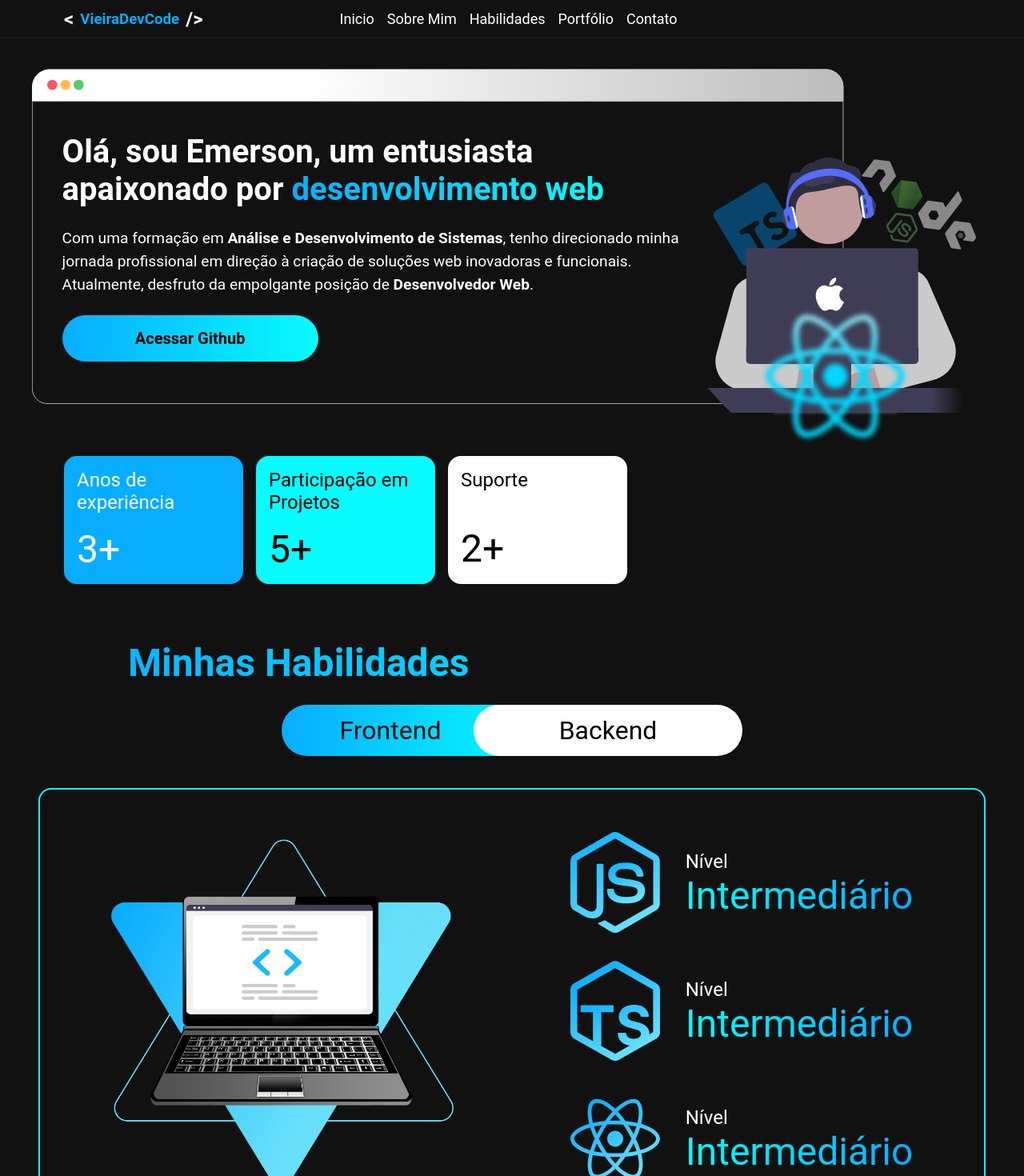
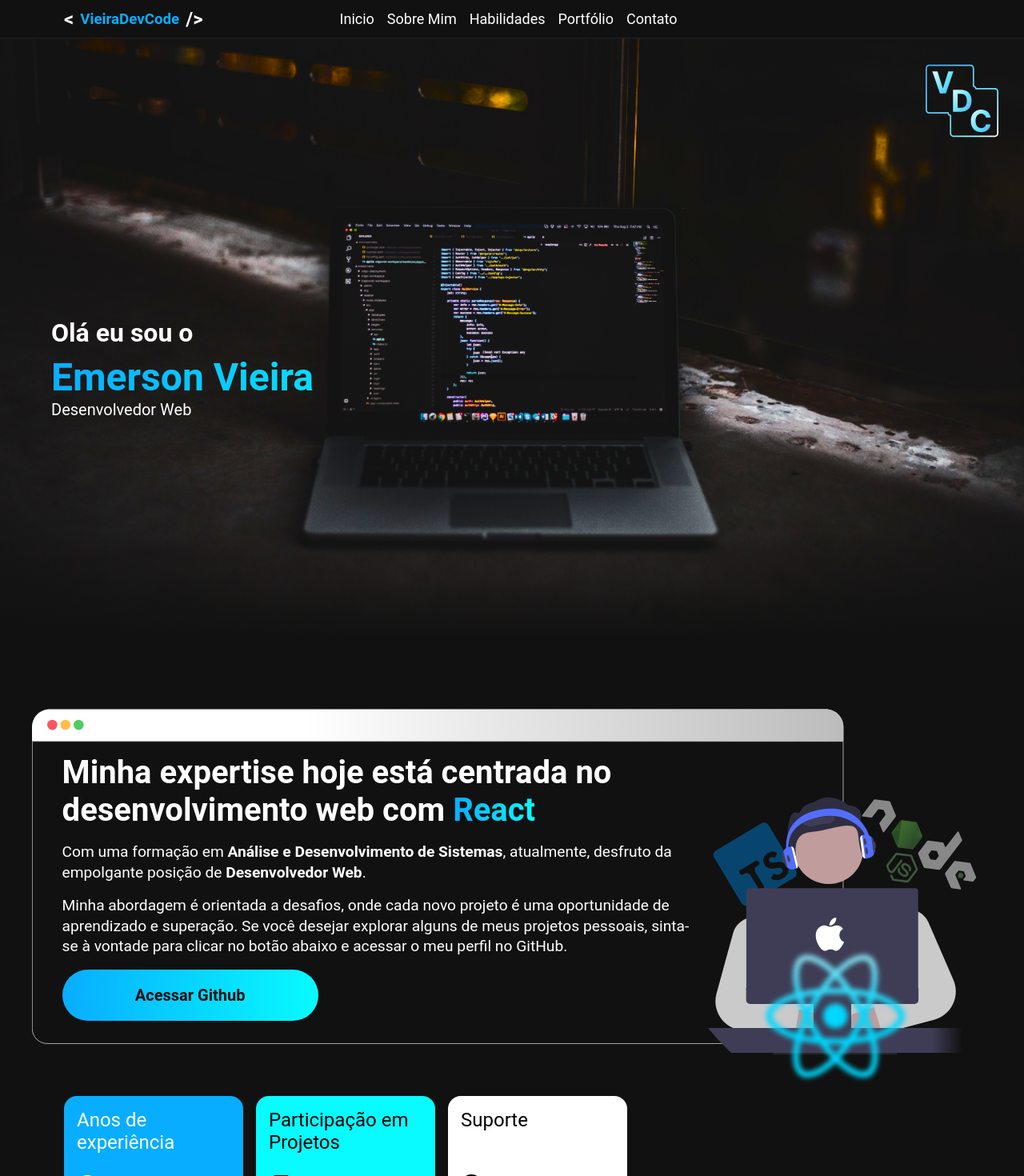
Before and after one commit to emevieira123/new-personal-website, a React (Vite) app: page / in a window 1280 px wide. Shown: the top 1470 px of the page at 80% size. Built offline with nearby package versions, Linux system fonts and the light colour scheme.

Commit message:
Update of initial page and implementation of page about

```diff
--- a/index.html
+++ b/index.html
@@ -15,7 +15,7 @@
     })(window, document, 'script', 'dataLayer', 'GTM-MC4C63Z7');</script>
   <!-- End Google Tag Manager -->
 
-  <link rel="icon" type="image/svg+xml" href="/vite.svg" />
+  <link rel="icon" type="image/svg+xml" href="/assets/favicon.svg" />
   <meta name="viewport" content="width=device-width, initial-scale=1.0" />
 
   <script type='text/javascript'>
@@ -36,7 +36,7 @@
     })(window, document, "clarity", "script", "igr1h0rj44");
   </script>
 
-  <title>Vite + React + TS</title>
+  <title>VieiraDevCode</title>
 </head>
 
 <body>
--- /dev/null
+++ b/src/pages/About/index.tsx
@@ -0,0 +1,46 @@
+import { HomeImgDeveloper } from "../../shared/components/imgs/HomeImgDeveloper"
+import { CardHome } from "./components/Card";
+import {
+  Button,
+  ContainerCards,
+  ContainerAbout,
+  ContainerImg,
+  ContainerText,
+  Text,
+  TextGradient,
+  Title
+} from "./styles";
+
+export function About() {
+  return (
+    <ContainerAbout>
+      <ContainerImg>
+        <HomeImgDeveloper width="1200px" height="500px" />
+        <ContainerText>
+          <Title>
+          Minha expertise hoje está centrada no
+          desenvolvimento web com {' '}
+            <TextGradient>React</TextGradient>
+          </Title>
+          <Text>
+            Com uma formação em <strong>Análise e Desenvolvimento de Sistemas</strong>,
+            atualmente, desfruto da empolgante posição de <strong>Desenvolvedor Web</strong>.
+          </Text>
+          <Text>
+            Minha abordagem é orientada a desafios, onde cada novo projeto é uma
+            oportunidade de aprendizado e superação. Se você desejar explorar alguns
+            de meus projetos pessoais, sinta-se à vontade para clicar no botão abaixo e
+            acessar o meu perfil no GitHub.
+          </Text>
+          <Button href="https://github.com/emevieira123" target="_blank" rel="noreferrer">Acessar Github</Button>
+        </ContainerText>
+
+      </ContainerImg>
+      <ContainerCards>
+        <CardHome title="Anos de experiência" content="3+" color="#08adff" textColor="#FFFFFF" />
+        <CardHome title="Participação em Projetos" content="5+" color="#08fbff" />
+        <CardHome title="Suporte" content="2+" color="#FFFFFF" />
+      </ContainerCards>
+    </ContainerAbout>
+  )
+}
--- a/src/pages/Home/styles/index.ts
+++ b/src/pages/About/styles/index.ts
@@ -1,6 +1,6 @@
 import styled from "styled-components";
 
-export const ContainerHome = styled.div`
+export const ContainerAbout = styled.div`
   height: 100vh;
   background: #111111;
   padding: 2rem 0;
@@ -21,11 +21,11 @@ export const ContainerText = styled.div`
   height: 21.9rem;
   margin: 4rem 21rem 0 0;
   position: absolute;
-  padding: 2rem;
+  padding: 0.5rem 2rem;
 
   display: flex;
   flex-direction: column;
-  gap: 1.5rem;
+  gap: 1rem;
 `;
 
 export const Title = styled.strong`
@@ -36,7 +36,7 @@ export const Title = styled.strong`
 export const Text = styled.span`
   color: #fff;
   font-size: 1.2rem;
-  line-height: 1.8rem;
+  line-height: 1.6rem;
 `;
 
 export const TextGradient = styled.span`
@@ -46,7 +46,7 @@ export const TextGradient = styled.span`
   color: transparent;
 `;
 
-export const Button = styled.button`
+export const Button = styled.a`
   width: 20rem;
   height: 4rem;
   border: 0;
@@ -55,6 +55,12 @@ export const Button = styled.button`
   font-weight: bold;
   cursor: pointer;
   background: linear-gradient(to right, #08adff, #08fbff);
+  color: #111111;
+  text-decoration: none;
+
+  display: flex;
+  align-items: center;
+  justify-content: center;
 `;
 
 export const ContainerCards = styled.div`
--- a/src/pages/Home/index.tsx
+++ b/src/pages/Home/index.tsx
@@ -1,41 +1,101 @@
-import { HomeImgDeveloper } from "../../shared/components/imgs/HomeImgDeveloper"
-import { CardHome } from "./components/Card";
-import {
-  Button,
-  ContainerCards,
-  ContainerHome,
-  ContainerImg,
-  ContainerText,
-  Text,
-  TextGradient,
-  Title
-} from "./styles";
+import { styled } from "styled-components";
 
 export function Home() {
   return (
     <ContainerHome>
-      <ContainerImg>
-        <HomeImgDeveloper width="1200px" height="500px" />
+      <ContentContainer>
         <ContainerText>
-          <Title>
-            Olá, sou Emerson, um entusiasta apaixonado por {' '}
-            <TextGradient>desenvolvimento web</TextGradient>
-          </Title>
-          <Text>
-            Com uma formação em <strong>Análise e Desenvolvimento de Sistemas</strong>,
-            tenho direcionado minha jornada profissional em direção à criação
-            de soluções web inovadoras e funcionais. Atualmente, desfruto da
-            empolgante posição de <strong>Desenvolvedor Web</strong>.
-          </Text>
-          <Button>Acessar Github</Button>
+          <div>
+            <Text fontWeight="bold" fontSize="2rem">Olá eu sou o</Text>
+            <TextGradient>Emerson Vieira</TextGradient>
+            <Text fontSize="1.25rem">Desenvolvedor Web</Text>
+          </div>
         </ContainerText>
+      </ContentContainer>
+      <ContentContainer justify="end" align="start" padding="5rem 2rem 0 0">
+        <img src="/assets/favicon.svg" alt="" />
+      </ContentContainer>
+    </ContainerHome>
+  );
+}
 
-      </ContainerImg>
-      <ContainerCards>
-        <CardHome title="Anos de experiência" content="3+" color="#08adff" textColor="#FFFFFF" />
-        <CardHome title="Participação em Projetos" content="5+" color="#08fbff" />
-        <CardHome title="Suporte" content="2+" color="#FFFFFF" />
-      </ContainerCards>
-    </ContainerHome>
-  )
+const ContainerHome = styled.div`
+  min-height: 100vh;
+  background-image: url("/assets/home_background.png");
+  background-size: cover;
+  background-position: center;
+
+  display: flex;
+
+  &::before {
+  content: "";
+  position: absolute;
+  width: 100%;
+  height: 100%;
+  top: 0;
+  left: 0;
+  /* Gradiente de transparente a escuro */
+  background: linear-gradient(360deg, #111 0%, rgba(17, 17, 17, 0.00) 16.87%);
 }
+
+  &::after {
+    content: " ";
+    display: block;
+    clear: both;
+  }
+`;
+
+interface ContentProps {
+  align?: string;
+  justify?: string;
+  padding?: string;
+}
+
+const ContentContainer = styled.div<ContentProps>`
+  min-width: 50%;
+
+  img {
+    width: 15%;
+  }
+
+  display: flex;
+  align-items: ${(props) => props.align ?? "center"};
+  justify-content: ${(props) => props.justify ?? "center"};
+  padding: ${(props) => props.padding};
+`;
+
+const ContainerText = styled.div`
+  width: 90%;
+  min-height: 250px;
+  padding: 8rem 0 0 2rem;
+
+  display: flex;
+  flex-direction: column;
+  justify-content: space-between;
+
+  div {
+    display: flex;
+    flex-direction: column;
+  }
+`;
+
+interface TextProps {
+  fontSize?: string;
+  fontWeight?: string;
+}
+
+const Text = styled.span<TextProps>`
+  color: #FFFFFF;
+  font-weight: ${(props) => props.fontWeight};
+  font-size: ${(props) => props.fontSize};
+  margin-bottom: 0.5rem;
+`;
+
+const TextGradient = styled.span`
+  font-weight: bold;
+  font-size: 3rem;
+  background-image: linear-gradient(to right, #08adff, #08fbff);
+  -webkit-background-clip: text;
+  background-clip: text;
+  color: transparent;
+`;
--- a/src/shared/components/Sections/index.tsx
+++ b/src/shared/components/Sections/index.tsx
@@ -1,3 +1,4 @@
+import { About } from '../../../pages/About';
 import { Home } from '../../../pages/Home';
 import { Skills } from '../../../pages/Skills';
 
@@ -9,7 +10,7 @@ export function Sections() {
           <Home />
         </section>
         <section id="about">
-          {/* <About /> */}
+          <About />
         </section>
         <section id="skills">
           <Skills />
```
Also changed, not shown: public/assets/favicon.svg (added), public/assets/home_background.png (added), src/pages/About/components/Card/index.tsx (renamed from src/pages/Home/components/Card/index.tsx).
